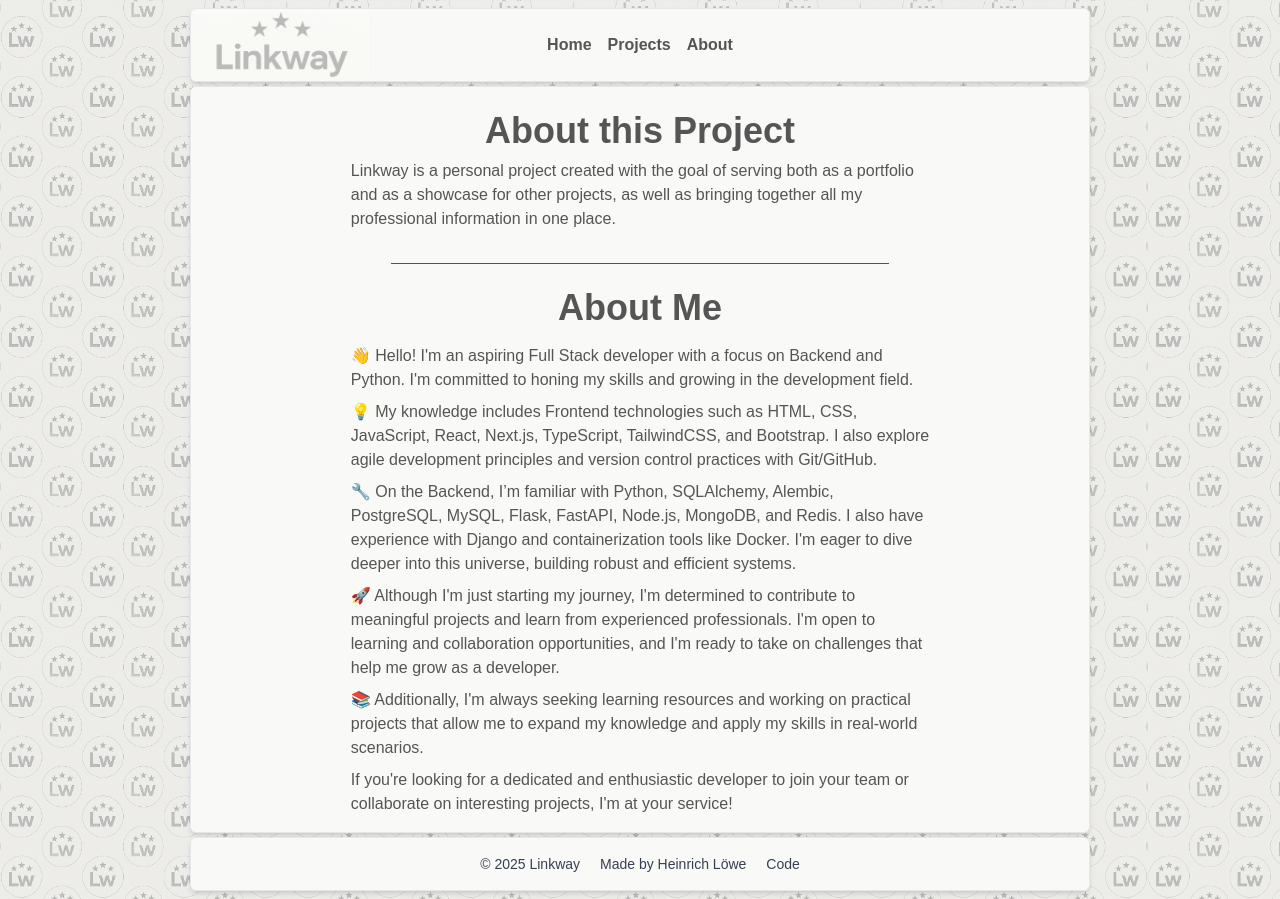
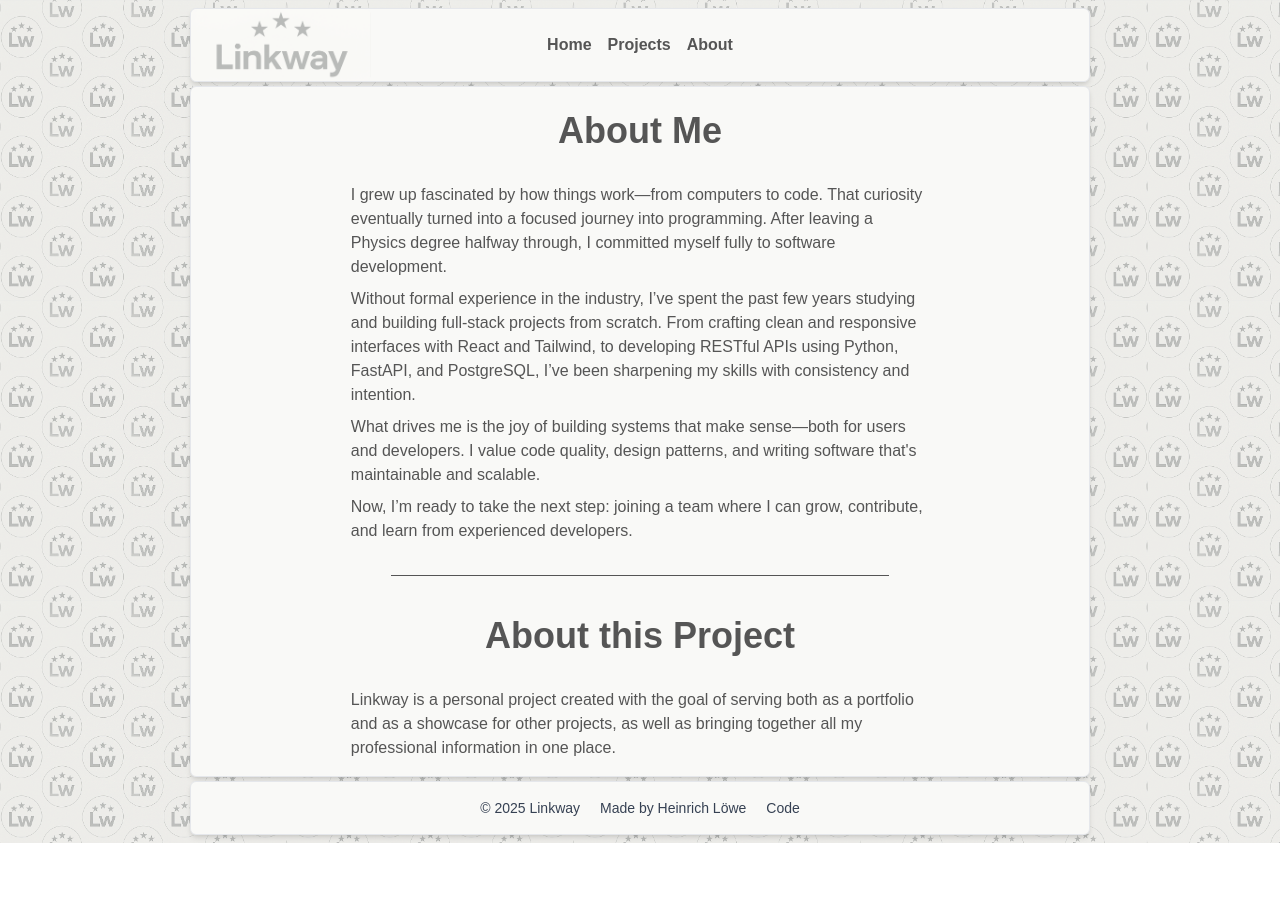
Before and after one commit to HeinrichLowe/linkway, a Next.js app: page /about in a window 1280 px wide. After the commit the page ends 843 px from the top, so only its background shows below. Built offline with nearby package versions, Linux system fonts and the light colour scheme.

Commit message:
refact: updated the 'about' page

```diff
--- a/src/app/about/page.tsx
+++ b/src/app/about/page.tsx
@@ -5,8 +5,9 @@
     return (
         <>
             <div className="max-w-prose">
-                <h1 className="mt-4 text-4xl text-center font-bold">About this Project</h1>
-                {aboutSite.map((text, index) => (
+                <h1 className="mt-4 text-4xl text-center font-bold">About Me</h1>
+                <br />
+                {aboutMe.map((text, index) => (
                     <p key={index} className="my-2">
                         {text}
                     </p>
@@ -18,8 +19,9 @@
             </div>
 
             <div className="max-w-prose">
-                <h1 className="mb-4 text-4xl text-center font-bold">About Me</h1>
-                {aboutMe.map((text, index) => (
+                <h1 className="mt-4 text-4xl text-center font-bold">About this Project</h1>
+                <br />
+                {aboutSite.map((text, index) => (
                     <p key={index} className="my-2">
                         {text}
                     </p>
--- a/src/app/projects/page.tsx
+++ b/src/app/projects/page.tsx
@@ -4,7 +4,7 @@
 export default function Projects() {
     return (
         <>
-            <h1 className="mt-5 text-5xl font-semibold">Projects</h1>
+            <h1 className="mt-4 text-4xl font-semibold">Projects</h1>
             <br />
             <ProjectsView projects={projects} />
         </>
--- a/src/components/ProjetctsView.tsx
+++ b/src/components/ProjetctsView.tsx
@@ -71,7 +71,7 @@
                                 rel="noopener noreferrer"
                                 className="flex gap-1 underline lg:no-underline lg:hover:underline"
                             >
-                                {link.label} <svg className="w-5" viewBox="0 0 24 24" fill="none" xmlns="http://www.w3.org/2000/svg"><g id="SVGRepo_bgCarrier" stroke-width="0"></g><g id="SVGRepo_tracerCarrier" stroke-linecap="round" stroke-linejoin="round"></g><g id="SVGRepo_iconCarrier"> <path d="M7 17L17 7M17 7H7M17 7V17" stroke="#555555" stroke-width="2" stroke-linecap="round" stroke-linejoin="round"></path> </g></svg>
+                                {link.label} <svg className="w-5" viewBox="0 0 24 24" fill="none" xmlns="http://www.w3.org/2000/svg"><g id="SVGRepo_bgCarrier" strokeWidth="0"></g><g id="SVGRepo_tracerCarrier" strokeLinecap="round" strokeLinejoin="round"></g><g id="SVGRepo_iconCarrier"> <path d="M7 17L17 7M17 7H7M17 7V17" stroke="#555555" strokeWidth="2" strokeLinecap="round" strokeLinejoin="round"></path> </g></svg>
                             </Link>
                         ))}
                     </div>
```
Also changed, not shown: src/content/about/aboutMe.txt.
